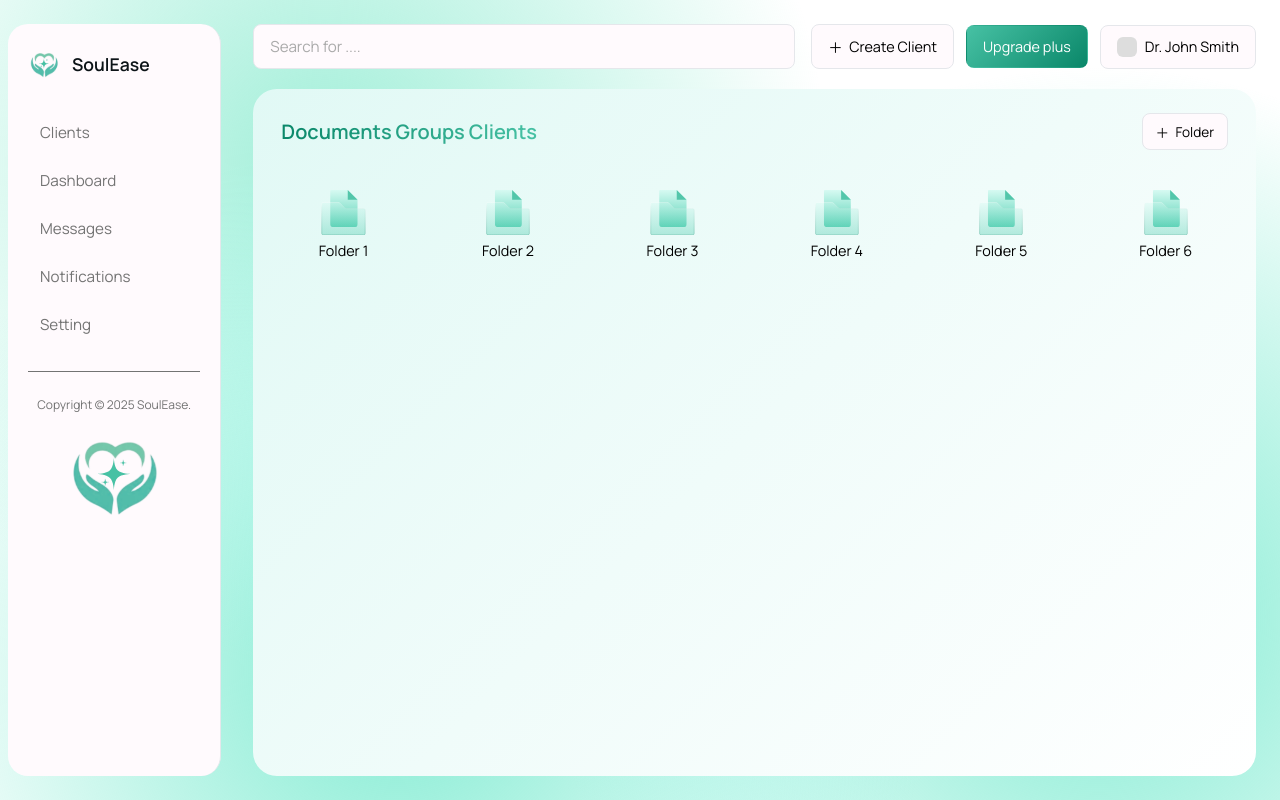
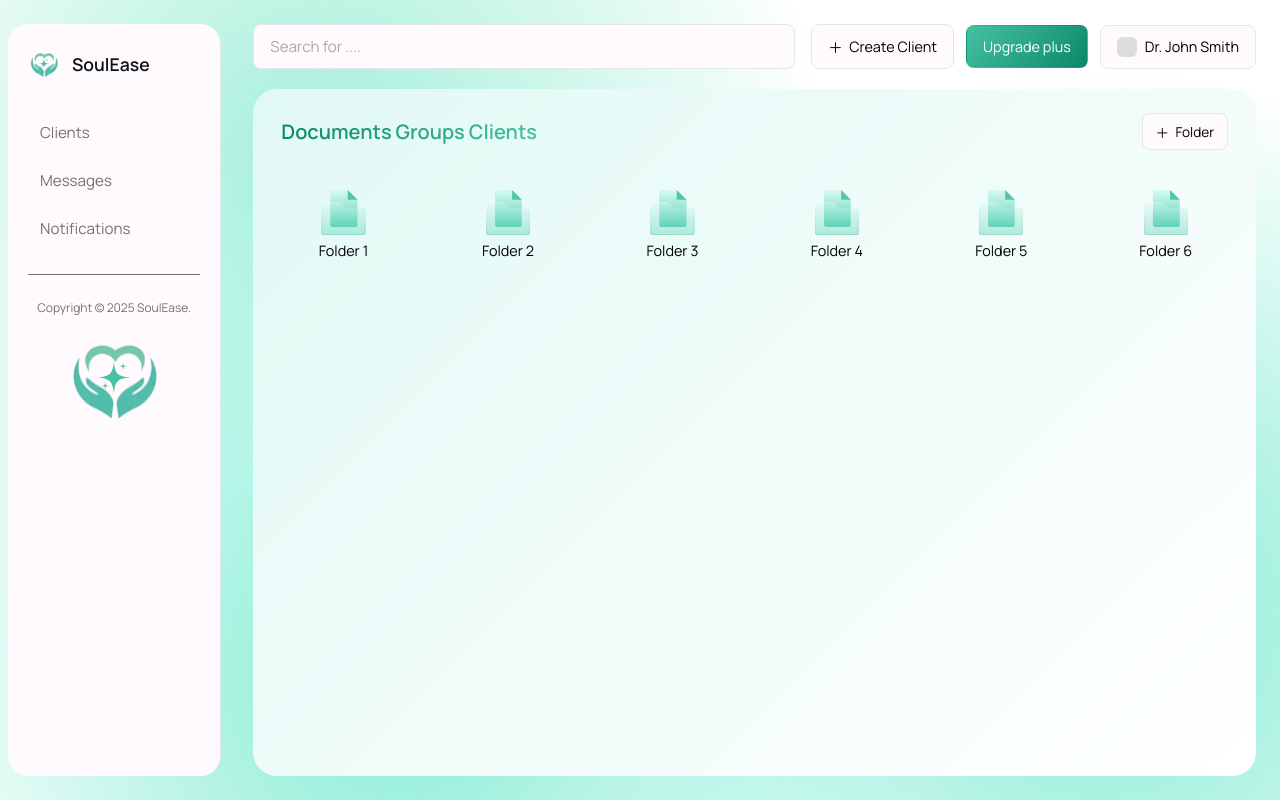
Before and after one commit to PhapLu/SoulEase, a React (Vite) app in the folder client/: page /workspace in a window 1280 px wide. Built offline with nearby package versions, Linux system fonts and the light colour scheme; no server answers; a web font is replaced by a local one.

Commit message:
Update code

```diff
--- a/client/src/pages/workSpace/WorkspaceLayout.jsx
+++ b/client/src/pages/workSpace/WorkspaceLayout.jsx
@@ -25,11 +25,6 @@ export default function WorkspaceLayout() {
                                 </NavLink>
                             </li>
                             <li>
-                                <NavLink to='/workspace/dashboard' className={({ isActive }) => (isActive ? 'workspace-nav-link active' : 'workspace-nav-link')}>
-                                    Dashboard
-                                </NavLink>
-                            </li>
-                            <li>
                                 <NavLink to='/workspace/messages' className={({ isActive }) => (isActive ? 'workspace-nav-link active' : 'workspace-nav-link')}>
                                     Messages
                                 </NavLink>
@@ -37,11 +32,6 @@ export default function WorkspaceLayout() {
                             <li>
                                 <NavLink to='/workspace/notifications' className={({ isActive }) => (isActive ? 'workspace-nav-link active' : 'workspace-nav-link')}>
                                     Notifications
-                                </NavLink>
-                            </li>
-                            <li>
-                                <NavLink to='/workspace/settings' className={({ isActive }) => (isActive ? 'workspace-nav-link active' : 'workspace-nav-link')}>
-                                    Setting
                                 </NavLink>
                             </li>
                         </ul>
```
